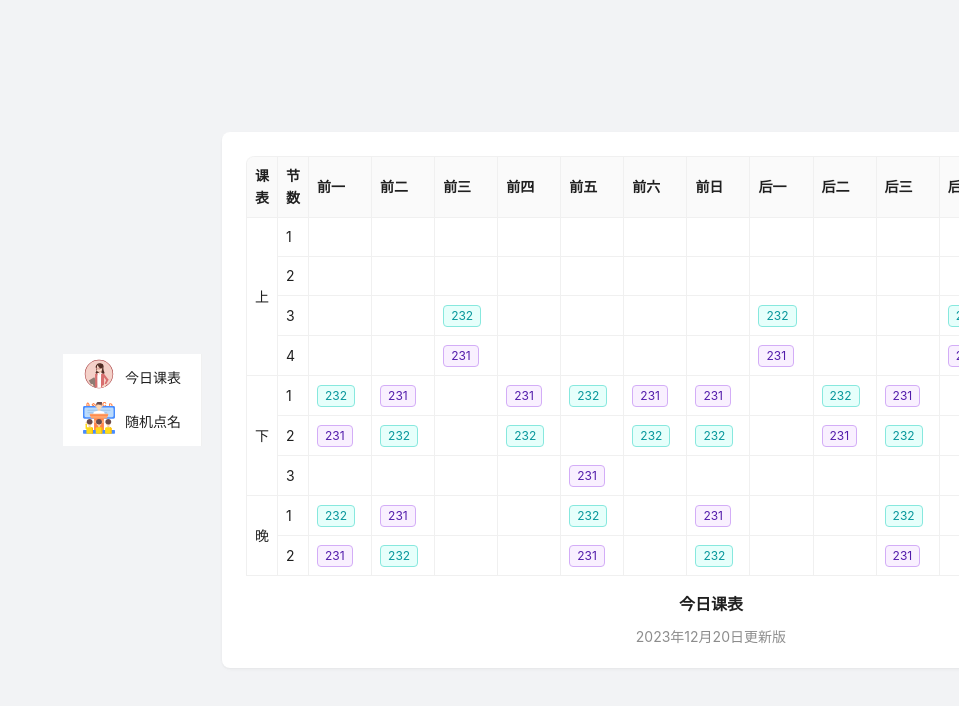
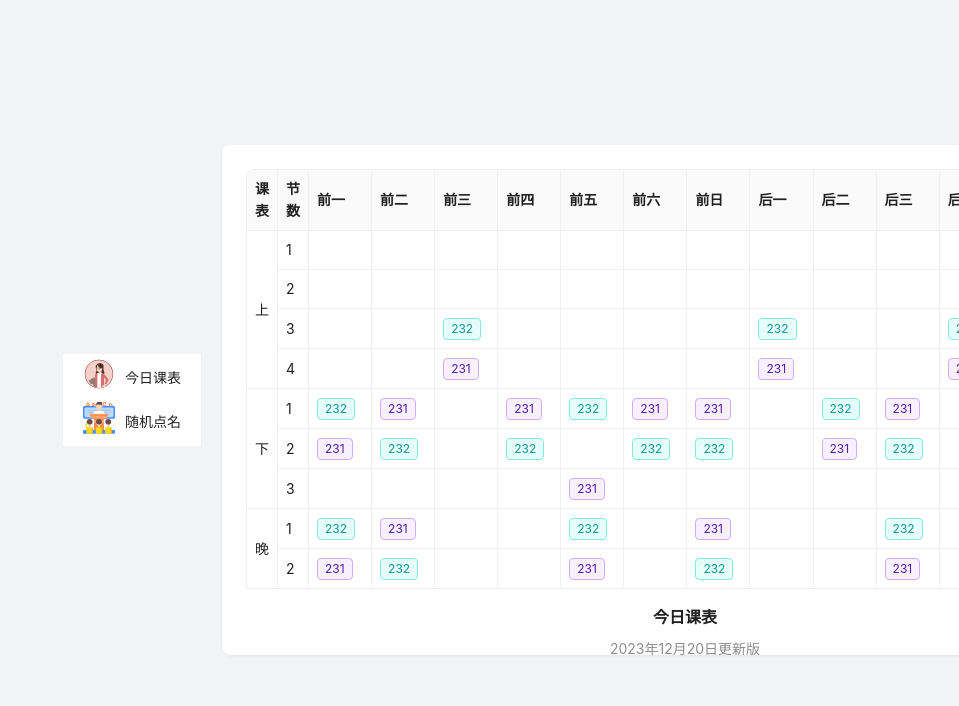
Before and after one commit to Love-Talk-Show/auto-teacher, a Vue app: page / in a window 1280 px wide. Shown: the top 706 px of the page, without its empty margins (321-1280 px from the left). Built offline with nearby package versions, Linux system fonts and the light colour scheme.

Commit message:
新增今日课表功能

```diff
--- a/src/components/TimeTable/TimeTable.vue
+++ b/src/components/TimeTable/TimeTable.vue
@@ -4,7 +4,7 @@ import { dataSource, columns } from './data.ts'
 </script>
 
 <template>
-  <a-card hoverable :bordered="false" >
+  <a-card hoverable :bordered="false" style="width: 910px;height: 510px;">
     <a-table :dataSource="dataSource" :columns="columns"
     bordered size="small" :pagination="false">
         <template #bodyCell="{ column, record }">
```
